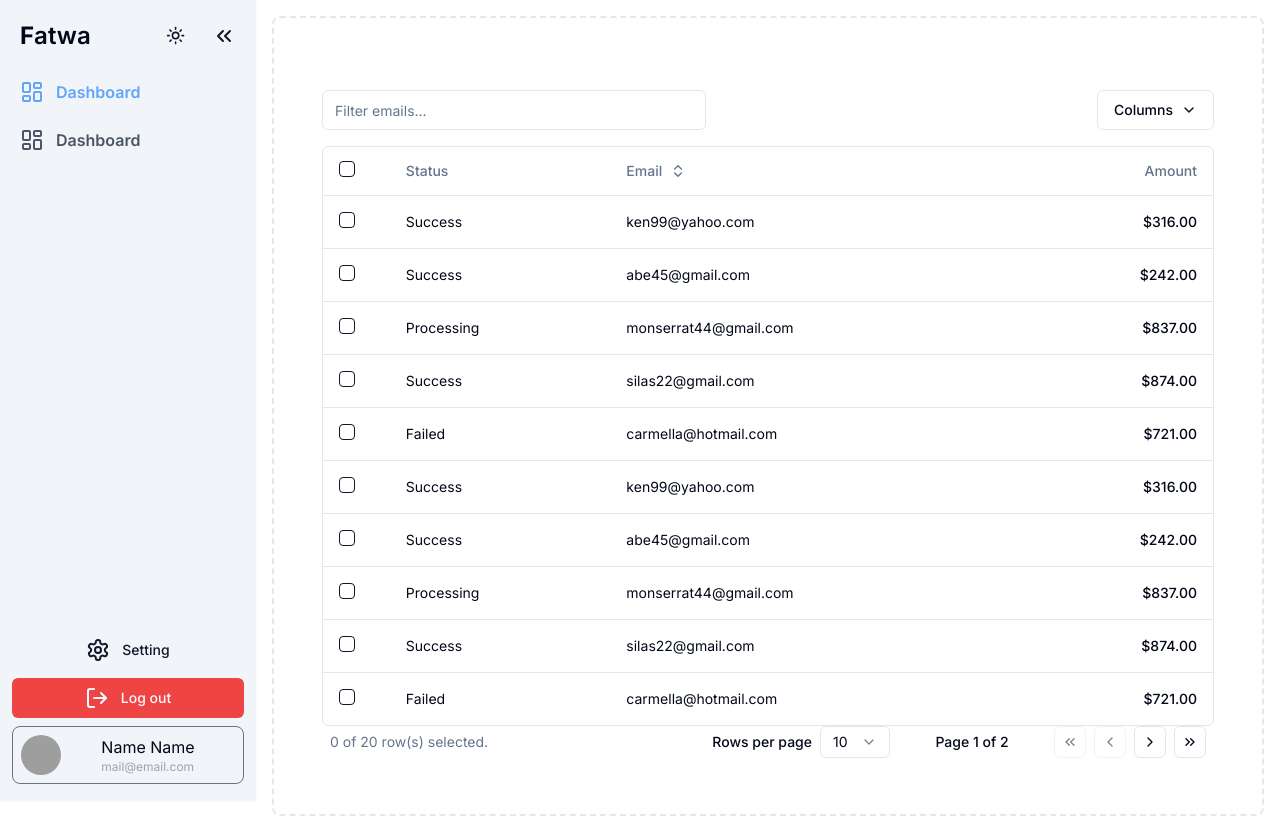
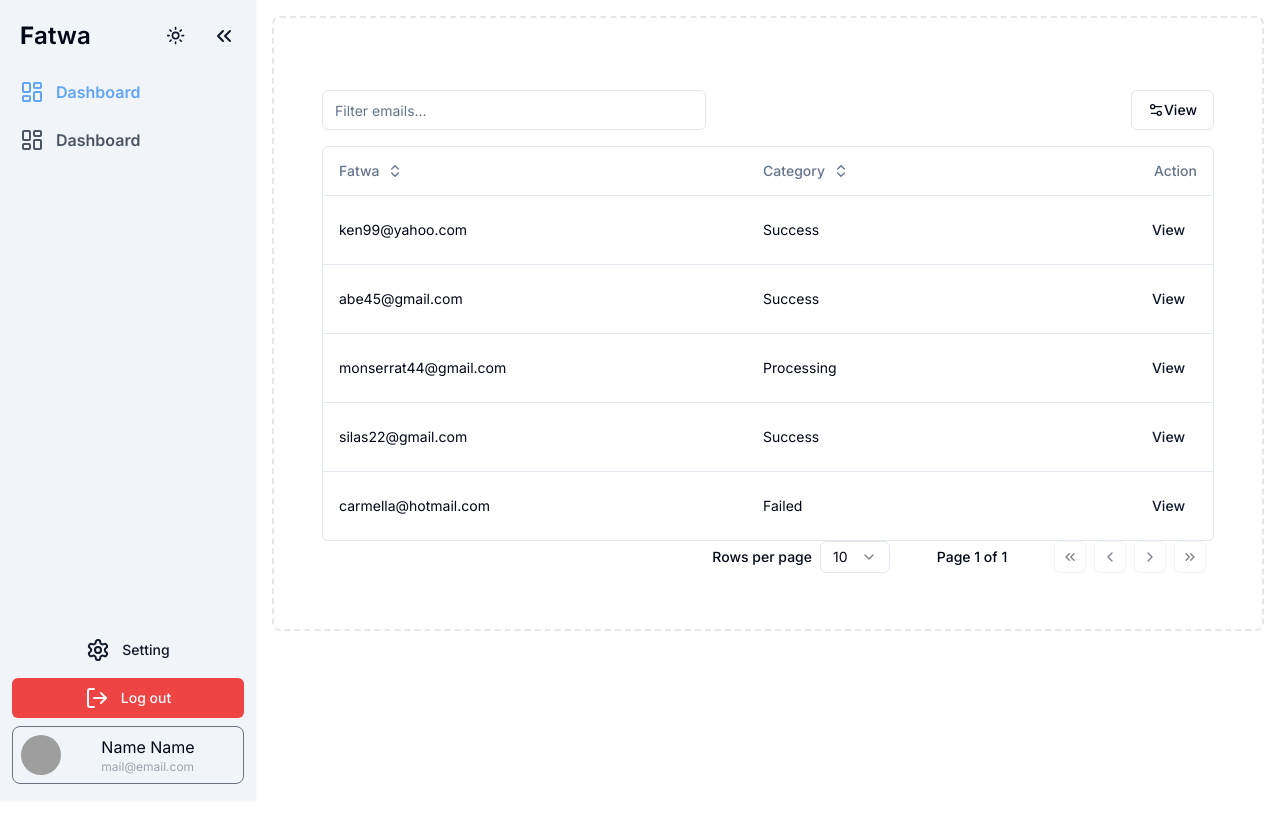
Before and after one commit to MuhidinM/Fatwa, a Next.js app: page /dashboard in a window 1280 px wide. After the commit the page ends 800 px from the top, so only its background shows below. Built offline with nearby package versions, Linux system fonts and the light colour scheme; grey boxes are pictures that could not be loaded.

Commit message:
table ready for data intake

```diff
--- a/components/dashboard/column.tsx
+++ b/components/dashboard/column.tsx
@@ -2,9 +2,7 @@
 
 import * as React from "react";
 import { ColumnDef } from "@tanstack/react-table";
-import { ArrowUpDown } from "lucide-react";
 
-import { Button } from "@/components/ui/button";
 import { Payment } from "@/types/types";
 import { Checkbox } from "@/components/ui/checkbox";
 import { DataTableColumnHeader } from "../ui/data-column-header";
@@ -13,55 +11,50 @@ import { DataTableColumnHeader } from "../ui/data-column-header";
 // You can use a Zod schema here if you want.
 
 export const columns: ColumnDef<Payment>[] = [
+  // {
+  //   id: "select",
+  //   header: ({ table }) => (
+  //     <Checkbox
+  //       checked={
+  //         table.getIsAllPageRowsSelected() ||
+  //         (table.getIsSomePageRowsSelected() && "indeterminate")
+  //       }
+  //       onCheckedChange={(value) => table.toggleAllPageRowsSelected(!!value)}
+  //       aria-label="Select all"
+  //     />
+  //   ),
+  //   cell: ({ row }) => (
+  //     <Checkbox
+  //       checked={row.getIsSelected()}
+  //       onCheckedChange={(value) => row.toggleSelected(!!value)}
+  //       aria-label="Select row"
+  //     />
+  //   ),
+  //   enableSorting: false,
+  //   enableHiding: false,
+  // },
   {
-    id: "select",
-    header: ({ table }) => (
-      <Checkbox
-        checked={
-          table.getIsAllPageRowsSelected() ||
-          (table.getIsSomePageRowsSelected() && "indeterminate")
-        }
-        onCheckedChange={(value) => table.toggleAllPageRowsSelected(!!value)}
-        aria-label="Select all"
-      />
+    accessorKey: "fatwa",
+    header: ({ column }) => (
+      <DataTableColumnHeader column={column} title="Fatwa" />
+    ),
+    cell: ({ row }) => <div className="lowercase">{row.getValue("fatwa")}</div>,
+  },
+  {
+    accessorKey: "category",
+    header: ({ column }) => (
+      <DataTableColumnHeader column={column} title="Category" />
     ),
     cell: ({ row }) => (
-      <Checkbox
-        checked={row.getIsSelected()}
-        onCheckedChange={(value) => row.toggleSelected(!!value)}
-        aria-label="Select row"
-      />
-    ),
-    enableSorting: false,
-    enableHiding: false,
-  },
-  {
-    accessorKey: "status",
-    header: "Status",
-    cell: ({ row }) => (
-      <div className="capitalize">{row.getValue("status")}</div>
+      <div className="capitalize">{row.getValue("category")}</div>
     ),
   },
   {
-    accessorKey: "email",
-    header: ({ column }) => (
-      <DataTableColumnHeader column={column} title="Email" />
+    accessorKey: "action",
+    header: () => <div className="text-right">Action</div>,
+    cell: ({ row }) => (
+      // <div className="text-right font-medium capitalize">{row.getValue("action")}</div>
+      <div className="flex justify-end">{row.getValue("action")}</div>
     ),
-    cell: ({ row }) => <div className="lowercase">{row.getValue("email")}</div>,
-  },
-  {
-    accessorKey: "amount",
-    header: () => <div className="text-right">Amount</div>,
-    cell: ({ row }) => {
-      const amount = parseFloat(row.getValue("amount"));
-
-      // Format the amount as a dollar amount
-      const formatted = new Intl.NumberFormat("en-US", {
-        style: "currency",
-        currency: "USD",
-      }).format(amount);
-
-      return <div className="text-right font-medium">{formatted}</div>;
-    },
   },
 ];
--- a/components/ui/data-table-pagination.tsx
+++ b/components/ui/data-table-pagination.tsx
@@ -25,10 +25,10 @@ export function DataTablePagination<TData>({
   return (
     <div className="flex items-center justify-between px-2">
       <div className="flex-1 text-sm text-muted-foreground">
-        {table.getFilteredSelectedRowModel().rows.length} of{" "}
-        {table.getFilteredRowModel().rows.length} row(s) selected.
+        {/* {table.getFilteredSelectedRowModel().rows.length} of{" "}
+        {table.getFilteredRowModel().rows.length} row(s) selected. */}
       </div>
-      <div className="flex items-center space-x-6 lg:space-x-8">
+      <div className="flex items-center md:space-x-6 lg:space-x-8">
         <div className="flex items-center space-x-2">
           <p className="text-sm font-medium">Rows per page</p>
           <Select
--- a/components/ui/data-table.tsx
+++ b/components/ui/data-table.tsx
@@ -13,7 +13,7 @@ import {
   getSortedRowModel,
   useReactTable,
 } from "@tanstack/react-table";
-import { ChevronDown } from "lucide-react";
+import { ChevronDown, Settings2 } from "lucide-react";
 
 import { Button } from "@/components/ui/button";
 import {
@@ -83,7 +83,7 @@ export function DataTable<TData, TValue>({
         <DropdownMenu>
           <DropdownMenuTrigger asChild>
             <Button variant="outline" className="ml-auto">
-              Columns <ChevronDown className="ml-2 h-4 w-4" />
+              <Settings2 size={16} /> View
             </Button>
           </DropdownMenuTrigger>
           <DropdownMenuContent align="end">
--- a/data/test-data.ts
+++ /dev/null
@@ -1,127 +0,0 @@
-import { Payment } from "@/types/types";
-
-export async function getData(): Promise<Payment[]> {
-  // Fetch data from your API here.
-  return [
-    {
-      id: "m5gr84i9",
-      amount: 316,
-      status: "success",
-      email: "ken99@yahoo.com",
-    },
-    {
-      id: "3u1reuv4",
-      amount: 242,
-      status: "success",
-      email: "Abe45@gmail.com",
-    },
-    {
-      id: "derv1ws0",
-      amount: 837,
-      status: "processing",
-      email: "Monserrat44@gmail.com",
-    },
-    {
-      id: "5kma53ae",
-      amount: 874,
-      status: "success",
-      email: "Silas22@gmail.com",
-    },
-    {
-      id: "bhqecj4p",
-      amount: 721,
-      status: "failed",
-      email: "carmella@hotmail.com",
-    },
-    {
-      id: "m5gr84i9",
-      amount: 316,
-      status: "success",
-      email: "ken99@yahoo.com",
-    },
-    {
-      id: "3u1reuv4",
-      amount: 242,
-      status: "success",
-      email: "Abe45@gmail.com",
-    },
-    {
-      id: "derv1ws0",
-      amount: 837,
-      status: "processing",
-      email: "Monserrat44@gmail.com",
-    },
-    {
-      id: "5kma53ae",
-      amount: 874,
-      status: "success",
-      email: "Silas22@gmail.com",
-    },
-    {
-      id: "bhqecj4p",
-      amount: 721,
-      status: "failed",
-      email: "carmella@hotmail.com",
-    },
-    {
-      id: "m5gr84i9",
-      amount: 316,
-      status: "success",
-      email: "ken99@yahoo.com",
-    },
-    {
-      id: "3u1reuv4",
-      amount: 242,
-      status: "success",
-      email: "Abe45@gmail.com",
-    },
-    {
-      id: "derv1ws0",
-      amount: 837,
-      status: "processing",
-      email: "Monserrat44@gmail.com",
-    },
-    {
-      id: "5kma53ae",
-      amount: 874,
-      status: "success",
-      email: "Silas22@gmail.com",
-    },
-    {
-      id: "bhqecj4p",
-      amount: 721,
-      status: "failed",
-      email: "carmella@hotmail.com",
-    },
-    {
-      id: "m5gr84i9",
-      amount: 316,
-      status: "success",
-      email: "ken99@yahoo.com",
-    },
-    {
-      id: "3u1reuv4",
-      amount: 242,
-      status: "success",
-      email: "Abe45@gmail.com",
-    },
-    {
-      id: "derv1ws0",
-      amount: 837,
-      status: "processing",
-      email: "Monserrat44@gmail.com",
-    },
-    {
-      id: "5kma53ae",
-      amount: 874,
-      status: "success",
-      email: "Silas22@gmail.com",
-    },
-    {
-      id: "bhqecj4p",
-      amount: 721,
-      status: "failed",
-      email: "carmella@hotmail.com",
-    },
-  ];
-}
--- /dev/null
+++ b/data/test-data.tsx
@@ -0,0 +1,38 @@
+import { Button } from "@/components/ui/button";
+import { Payment } from "@/types/types";
+
+export async function getData(): Promise<Payment[]> {
+  // Fetch data from your API here.
+  return [
+    {
+      id: "m5gr84i9",
+      action: <Button variant={"link"} size={"sm"}>View</Button>,
+      category: "success",
+      fatwa: "ken99@yahoo.com",
+    },
+    {
+      id: "3u1reuv4",
+      action: <Button variant={"link"} size={"sm"}>View</Button>,
+      category: "success",
+      fatwa: "Abe45@gmail.com",
+    },
+    {
+      id: "derv1ws0",
+      action: <Button variant={"link"} size={"sm"}>View</Button>,
+      category: "processing",
+      fatwa: "Monserrat44@gmail.com",
+    },
+    {
+      id: "5kma53ae",
+      action: <Button variant={"link"} size={"sm"}>View</Button>,
+      category: "success",
+      fatwa: "Silas22@gmail.com",
+    },
+    {
+      id: "bhqecj4p",
+      action: <Button variant={"link"} size={"sm"}>View</Button>,
+      category: "failed",
+      fatwa: "carmella@hotmail.com",
+    },
+  ];
+}
--- a/types/types.ts
+++ b/types/types.ts
@@ -16,7 +16,7 @@ export interface FooterItem {
 
 export type Payment = {
   id: string;
-  amount: number;
-  status: "pending" | "processing" | "success" | "failed";
-  email: string;
+  action: ReactElement;
+  category: "pending" | "processing" | "success" | "failed";
+  fatwa: string;
 };
```
